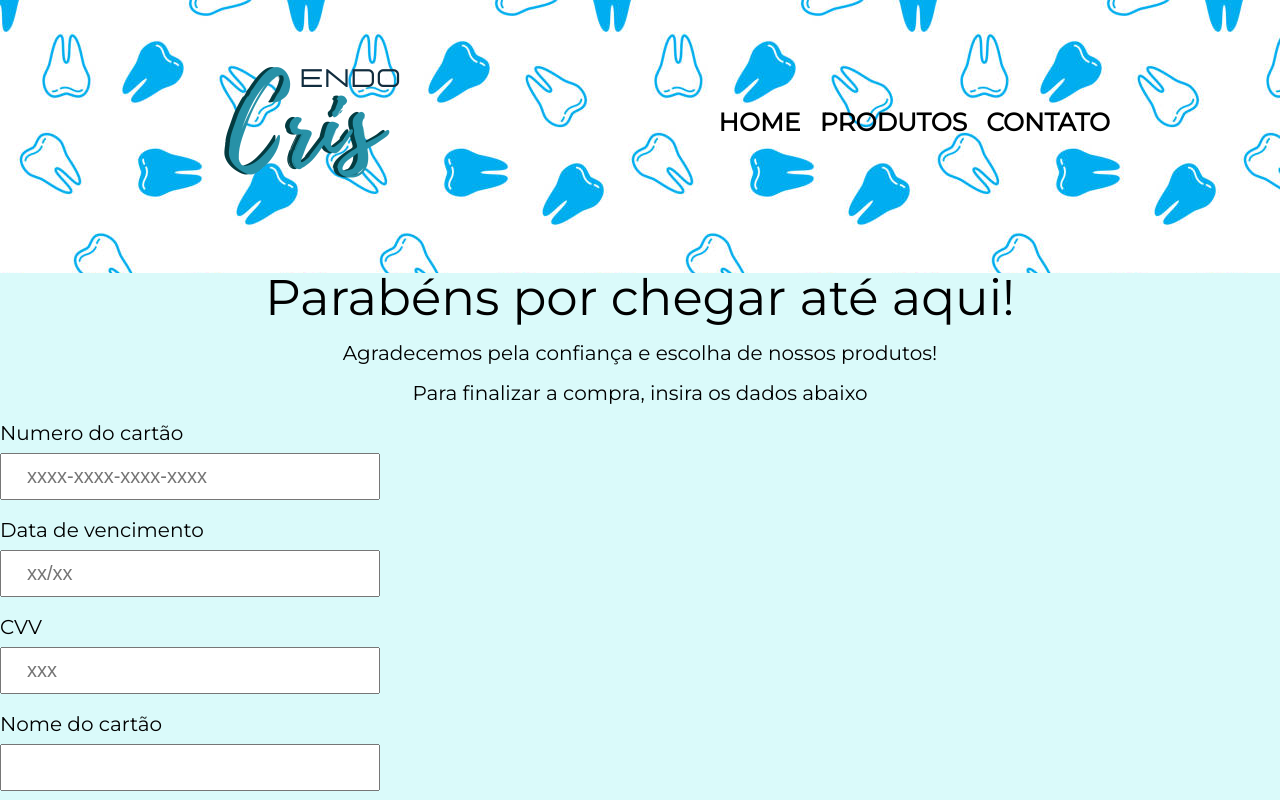
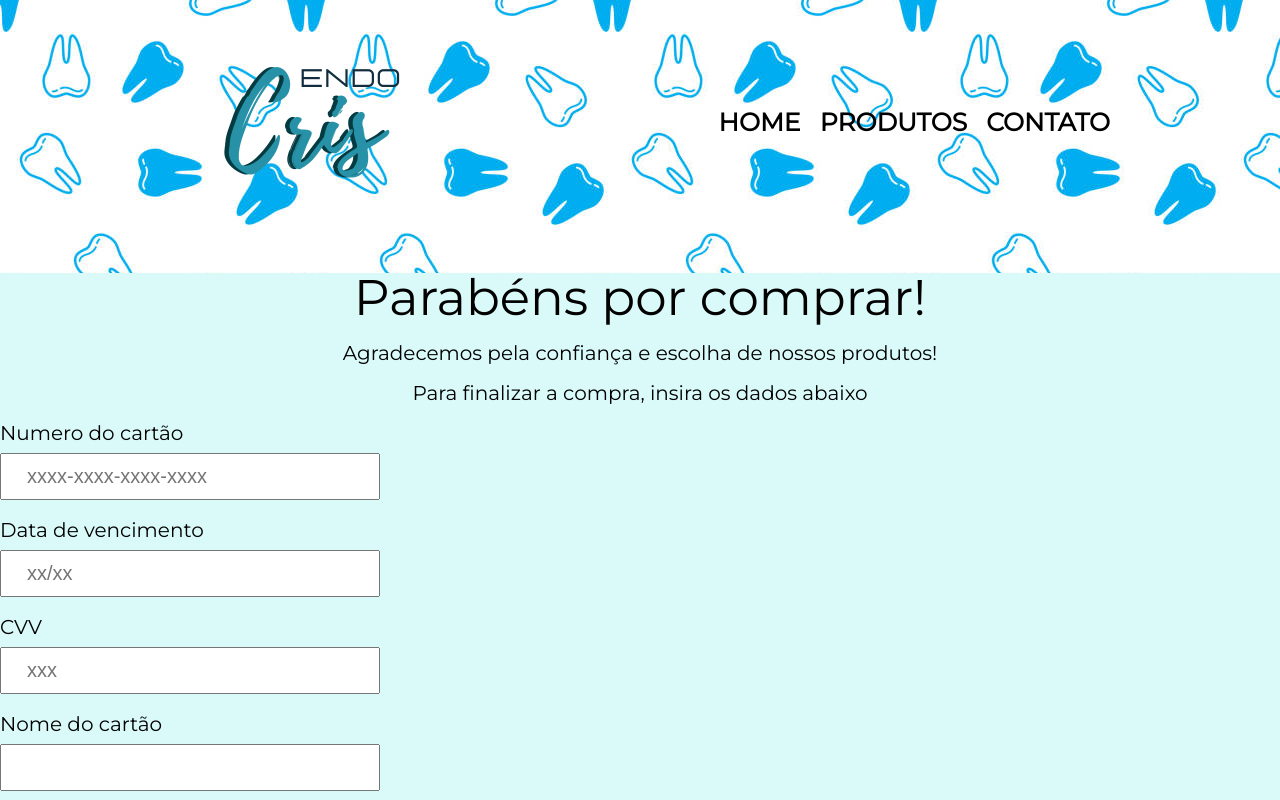
Before and after one commit to Pedro9548/Website-Endocris, a plain HTML site: page compras.html in a window 1280 px wide. Shown: the top 800 px of the page. Drawn offline with Linux system fonts and the light colour scheme.

Commit message:
Atualizacao teste

```diff
--- a/compras.html
+++ b/compras.html
@@ -21,7 +21,7 @@
 			</div>
 		</header>
         <main>
-                <h1 class="titulo__compras">Parabéns por chegar até aqui!</h1>
+                <h1 class="titulo__compras">Parabéns por comprar!</h1>
                 <p class="paragrafo__compras">Agradecemos pela confiança e escolha de nossos produtos!</p>
                 <p class="paragrafo__compras">Para finalizar a compra, insira os dados abaixo</p>
                     <form>
```
